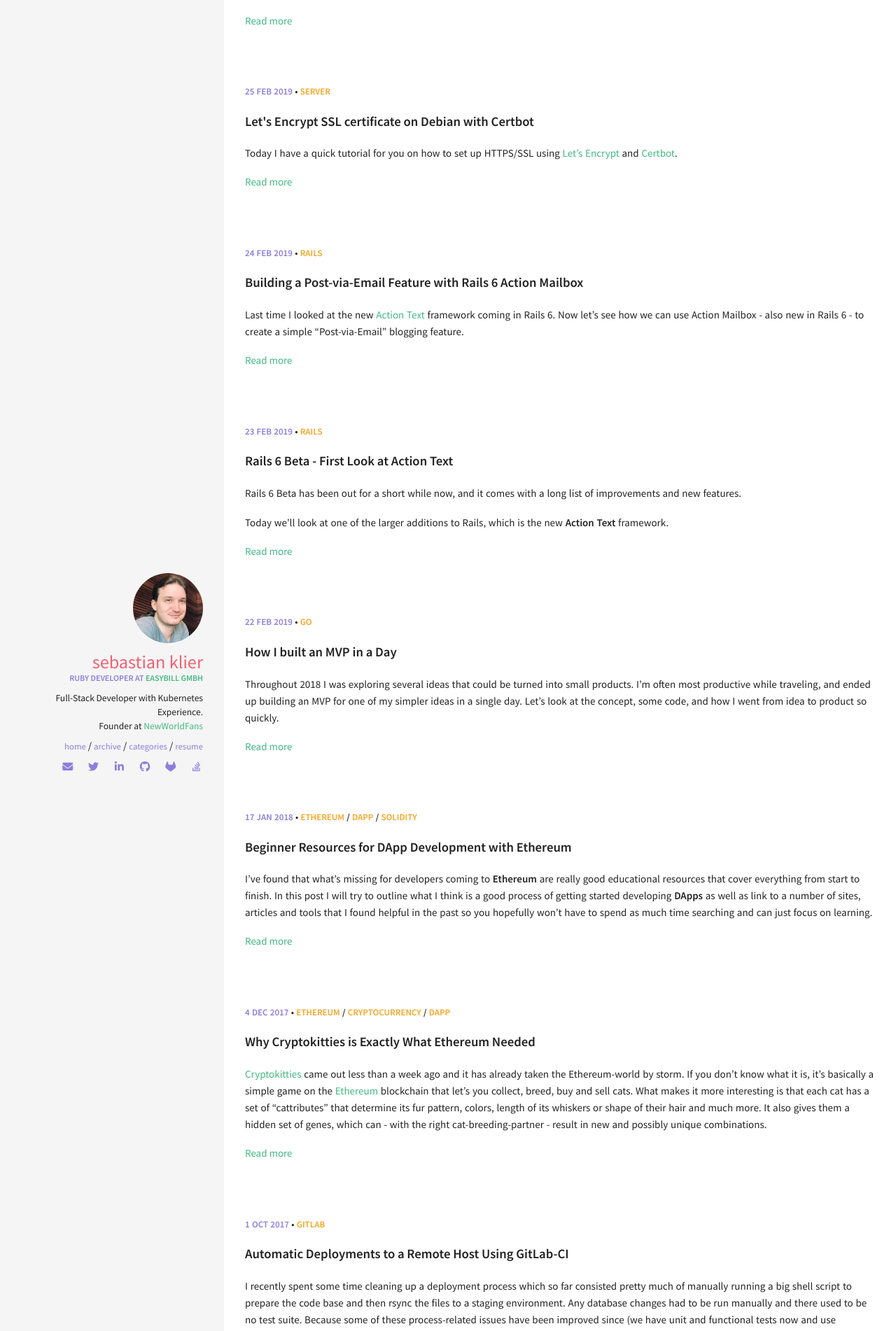
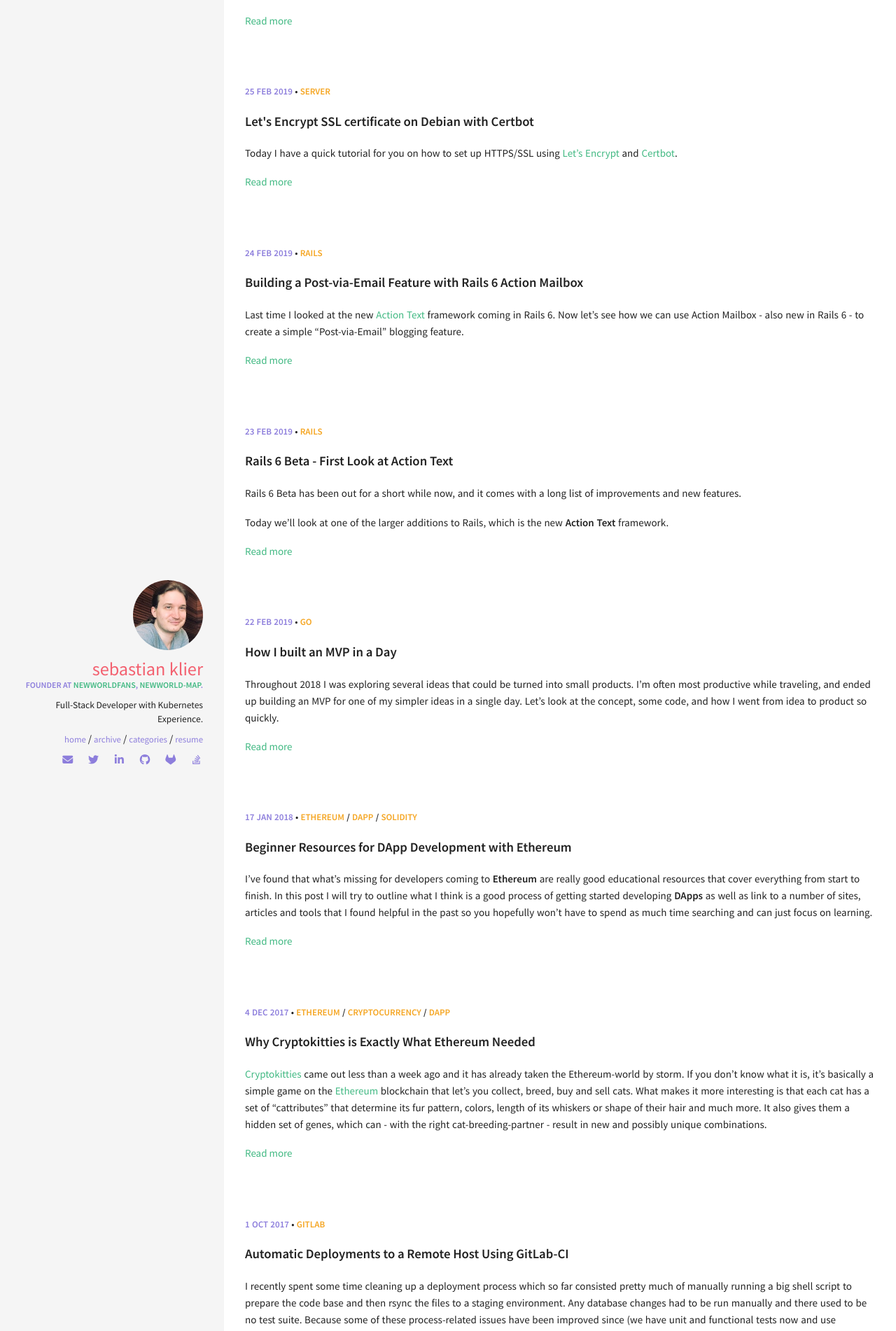
Before and after one commit to sekl/sebastianklier.com, a Jekyll site: the page built from index.html, in a window 1280 px wide. Shown: the part 478-2380 px from the top of the page at 70% size. Built offline with Jekyll 4.4.1, drawn with Linux system fonts in a browser that asks for light colours; nearby versions of some CDN libraries; the list of posts is cut into pages by our own code.

Commit message:
Update _config.yml

```diff
--- a/_config.yml
+++ b/_config.yml
@@ -5,7 +5,7 @@
 #
 title: SebastianKlier.com
 email:
-description: Full-Stack & Blockchain Developer. I blog about Javascript, Golang and Ethereum.
+description: Full-Stack Developer
 url: https://www.sebastianklier.com
 
 
@@ -55,8 +55,8 @@ exclude: [node_modules, vendor, "Gemfile", "Gemfile.lock", "package.json"]
 owner:
   name: Sebastian Klier
   avatar: avatar.jpg
-  job: "Ruby Developer at <a href='http://www.easybill.de'>easybill GmbH</a>"
-  bio: "Full-Stack Developer with Kubernetes Experience.<br> Founder at <a href='https://newworldfans.com' title='New World MMO'>NewWorldFans</a>"
+  job: "Founder at <a href='https://newworldfans.com' title='New World MMO'>NewWorldFans</a>, <a href='https://www.newworld-map.com' title='New World Map'>NewWorld-Map</a>."
+  bio: "Full-Stack Developer with Kubernetes Experience."
   email: sebastian@sebastianklier.com
   disqus-shortname: sebastianklier
   twitter: sebastianklier
```
